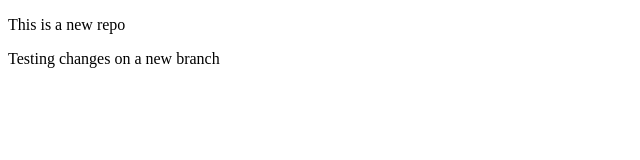
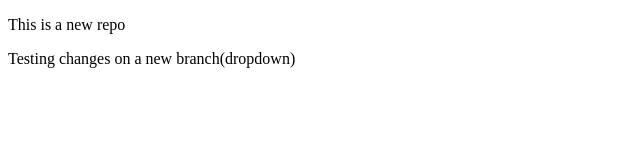
Before and after one commit to BhargavAnand333/NewRepoTrial, a plain HTML site: page index.html in a window 1280 px wide. Shown: the full height of the page, 0-640 px from the left. Drawn offline with Linux system fonts and the light colour scheme.

```diff
--- a/index.html
+++ b/index.html
@@ -7,5 +7,5 @@
 </head>
 <body>
     </p>This is a new repo</p>
-</p>Testing changes on a new branch</p>
+</p>Testing changes on a new branch(dropdown)</p>
 </body>
```
